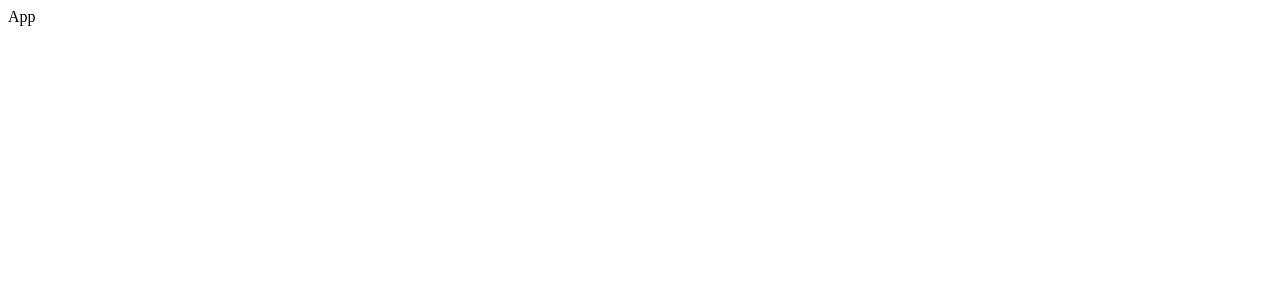
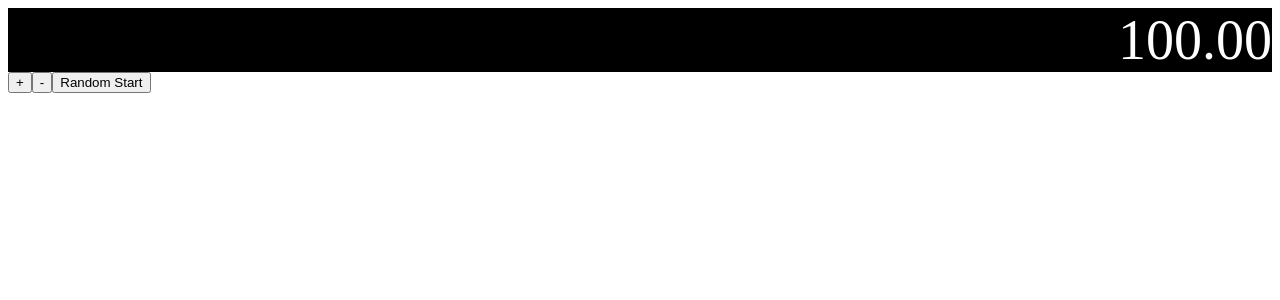
Before and after one commit to Mir-Labib-Hossain/Playground, a React (Vite) app: page / in a window 1280 px wide. Shown: the top 300 px of the page. Built offline with nearby package versions, Linux system fonts and the light colour scheme.

Commit message:
Implemented

```diff
--- a/package.json
+++ b/package.json
@@ -11,6 +11,7 @@
   "dependencies": {
     "@types/classnames": "^2.3.1",
     "classnames": "^2.3.2",
+    "framer-motion": "^7.6.7",
     "node-sass": "^7.0.3",
     "react": "^18.2.0",
     "react-dom": "^18.2.0"
--- a/src/App.tsx
+++ b/src/App.tsx
@@ -1,7 +1,34 @@
-type Props = {};
+import { useEffect, useState } from "react";
+import AnimateNumber from "./pages/animateNumber";
 
-const App = (props: Props) => {
-  return <div>App</div>;
+// src = https://www.youtube.com/watch?v=hn3wEsGLr_Q&t=75s&ab_channel=DarinDoria
+
+const App = () => {
+  const [randomStatus, setRandomStatus] = useState(false);
+  const [value, setValue] = useState(100);
+
+  const getRandom = () => {
+    return Math.random() * (100.55 - 120 + 1) + 100.55;
+  };
+
+  useEffect(() => {
+    if (randomStatus)
+      var clear = setInterval(() => {
+        setValue(getRandom());
+      }, 2000);
+    return () => {
+      clearTimeout(clear);
+    };
+  }, [randomStatus]);
+
+  return (
+    <>
+      <AnimateNumber value={value} />
+      <button onClick={() => setValue((prev) => prev + getRandom())}>+</button>
+      <button onClick={() => setValue((prev) => prev - getRandom())}>-</button>
+      <button onClick={() => setRandomStatus(!randomStatus)}>Random {randomStatus?"Off":"Start"}</button>
+    </>
+  );
 };
 
 export default App;
--- /dev/null
+++ b/src/components/decimalColumn/index.tsx
@@ -0,0 +1,13 @@
+import React from 'react'
+
+type Props = {}
+
+const DecimalColumn = (props: Props) => {
+  return (
+    <div>
+      <span>.</span>
+    </div>
+  )
+}
+
+export default DecimalColumn
--- /dev/null
+++ b/src/components/digitColumn/index.tsx
@@ -0,0 +1,42 @@
+import { motion } from "framer-motion";
+import { useEffect, useRef, useState } from "react";
+import usePrev from "../../hooks/usePrev";
+import "./style.css";
+
+type Props = {
+  digit: string;
+  status: string;
+};
+
+function DigitColumn({ digit, status }: Props) {
+  const [position, setPosition] = useState(0);
+  const [animationStatus, setAnimationStatus] = useState("");
+  const columnContainerRef = useRef<any>();
+  const prevDigit = usePrev(digit);
+  const setColumnToNumber = (number: string) => {
+    setPosition(columnContainerRef.current.clientHeight * parseInt(number));
+  };
+
+  useEffect(() => {
+    setColumnToNumber(digit);
+  }, [digit]);
+
+  useEffect(() => {
+    setAnimationStatus(prevDigit !== digit ? status : "");
+  }, [digit,status]);
+
+  return (
+    <div className="ticker-column-container" ref={columnContainerRef}>
+      <motion.div animate={{ y: position }} className={`ticker-column ${animationStatus}`}>
+        {[9, 8, 7, 6, 5, 4, 3, 2, 1, 0].map((number, index) => (
+          <div className="ticker-digit" key={index}>
+            <span>{number}</span>
+          </div>
+        ))}
+      </motion.div>
+      <span className="number-placeholder">{digit}</span>
+    </div>
+  );
+}
+
+export default DigitColumn;
--- /dev/null
+++ b/src/components/digitColumn/style.css
@@ -0,0 +1,50 @@
+.ticker-column-container {
+  position: relative;
+}
+
+.ticker-column {
+  position: absolute;
+  height: 1000%;
+  bottom: 0;
+}
+
+.ticker-digit {
+  height: 10%;
+}
+
+.number-placeholder {
+  visibility: hidden;
+}
+
+/* color animation */
+
+.increase{
+  animation: pulseGreen 500ms ease-in-out 1;
+}
+
+.decrease{
+  animation: pulseRed 500ms ease-in-out 1;
+}
+
+@keyframes pulseGreen{
+  0%{
+    color: white;
+  }
+  50%{
+    color: lightgreen;
+  }
+  100%{
+    color: white;
+  }
+}
+@keyframes pulseRed{
+  0%{
+    color: white;
+  }
+  50%{
+    color: tomato;
+  }
+  100%{
+    color: white;
+  }
+}
--- /dev/null
+++ b/src/hooks/usePrev.ts
@@ -0,0 +1,11 @@
+import { useEffect, useRef } from "react";
+
+const usePrev = (value: number | string | undefined) => {
+  const ref = useRef<number | string | undefined>();
+  useEffect(() => {
+    ref.current = value;
+  }, [value]);
+  return ref.current;
+};
+
+export default usePrev;
--- a/src/main.tsx
+++ b/src/main.tsx
@@ -1,9 +1,8 @@
-import React from 'react'
-import ReactDOM from 'react-dom/client'
-import App from './App'
+import ReactDOM from "react-dom/client";
+import App from "./App";
 
-ReactDOM.createRoot(document.getElementById('root') as HTMLElement).render(
-  <React.StrictMode>
-    <App />
-  </React.StrictMode>
-)
+ReactDOM.createRoot(document.getElementById("root") as HTMLElement).render(
+  // <React.StrictMode>
+  <App />
+  //  </React.StrictMode>
+);
--- /dev/null
+++ b/src/pages/animateNumber.tsx
@@ -0,0 +1,35 @@
+import DecimalColumn from "../components/decimalColumn";
+import DigitColumn from "../components/digitColumn";
+import usePrev from "../hooks/usePrev";
+import "./style.css";
+
+type Props = {
+  value: number;
+};
+
+const formatForDisplay = (num: number = 0) => {
+  return Math.max(num, 0).toFixed(2).split("").reverse();
+};
+
+function AnimateNumber({ value }: Props) {
+  const numArr = formatForDisplay(value);
+  const prevValue = usePrev(value)
+
+  let status:string = ""
+  if(prevValue!==undefined){
+    if(value<prevValue) status="decrease"
+    else if (value>prevValue) status="increase"
+
+  }
+
+  return (
+    <div className="ticker-view">
+      {numArr.map((num, index) => (num === "." ?
+        <DecimalColumn key={index} /> :
+        <DigitColumn key={index} digit={num} status={status} />
+       ))}
+    </div>
+  );
+}
+
+export default AnimateNumber;
--- /dev/null
+++ b/src/pages/style.css
@@ -0,0 +1,11 @@
+.ticker-view {
+  height: 100%;
+  margin: auto;
+  display: flex;
+  flex-direction: row-reverse;
+  overflow: hidden;
+  font-size: 56px;
+  position: relative;
+  background-color: black;
+  color: white;
+}
```
Also changed, not shown: src/index.css (line endings or trailing spaces), 1 other file (tests, documents, lock files or other folders).
